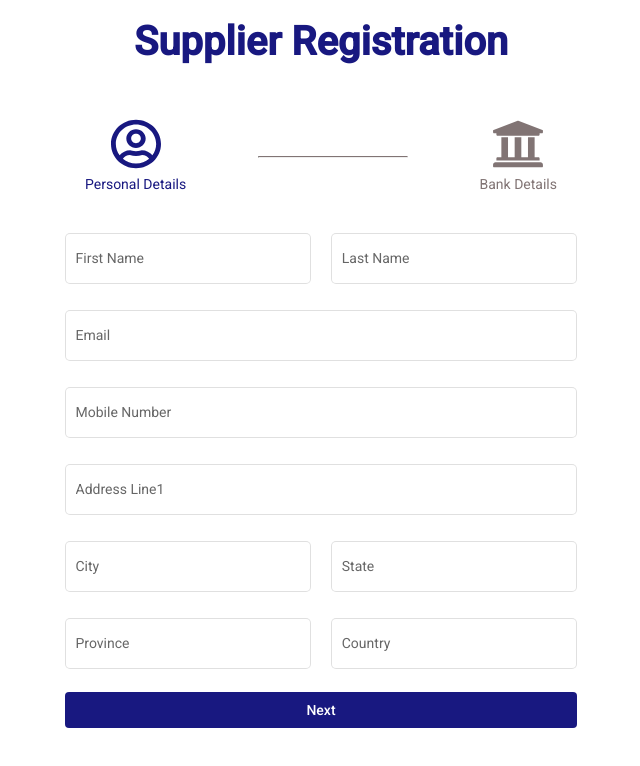
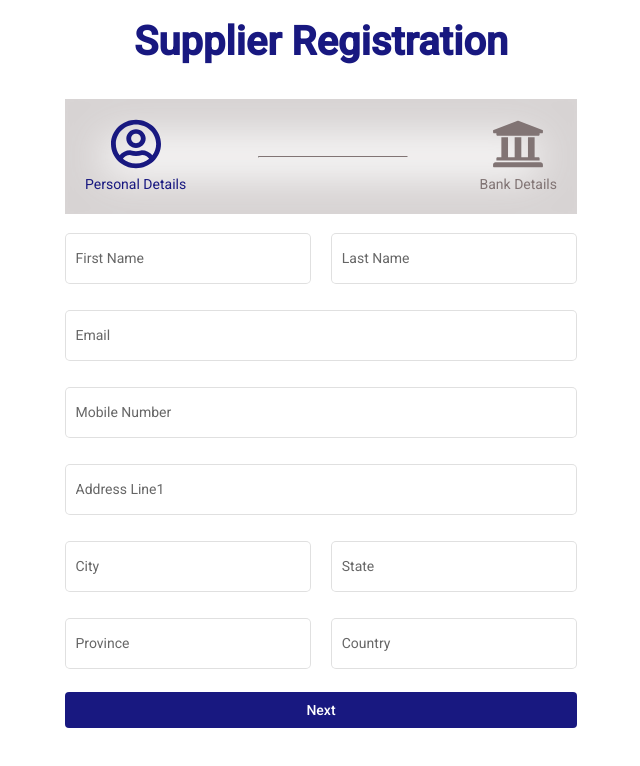
Before and after one commit to suba-sara/supplier-finance, an Angular app in the folder capstone-client/: page /sign-up/supplier in a window 1280 px wide. Shown: the top 766 px of the page, without its empty margins (319-959 px from the left). Built offline with nearby package versions, Linux system fonts and the light colour scheme.

Commit message:
revised methods and colors

```diff
--- a/capstone-client/src/app/sign-up/sign-up-supplier.component.scss
+++ b/capstone-client/src/app/sign-up/sign-up-supplier.component.scss
@@ -83,6 +83,12 @@ button {
   margin-bottom: 15px;
   align-items: center;
   justify-content: space-between;
+  position: sticky;
+  top: 0;
+  background: white;
+  z-index: 10;
+  box-shadow: inset 0px 0px 40px 40px #81747450;
+
 }
 
 .icon-container {
--- a/capstone-client/src/app/sign-up/sign-up-supplier.component.ts
+++ b/capstone-client/src/app/sign-up/sign-up-supplier.component.ts
@@ -26,7 +26,7 @@ type SupplierAccDetail = {
 })
 export class SignUpSupplierComponent implements OnInit {
   clientDetails: ClientDetail;
-  pageNumber: 1 | 2;
+  pageNumber: number;
 
   supplierAccDetail: SupplierAccDetail;
 
@@ -51,11 +51,15 @@ export class SignUpSupplierComponent implements OnInit {
   ngOnInit(): void {
   }
 
-  goToNextPage(): void {
-    this.pageNumber = 2;
+  goToPreviousPage(): void {
+    if (this.pageNumber > 1) {
+      this.pageNumber = this.pageNumber - 1;
+    }
   }
 
-  goToPreviousPage(): void {
-    this.pageNumber = 1;
+  goToNextPage(): void {
+    if (this.pageNumber < 2) {
+      this.pageNumber = this.pageNumber + 1;
+    }
   }
 }
```
